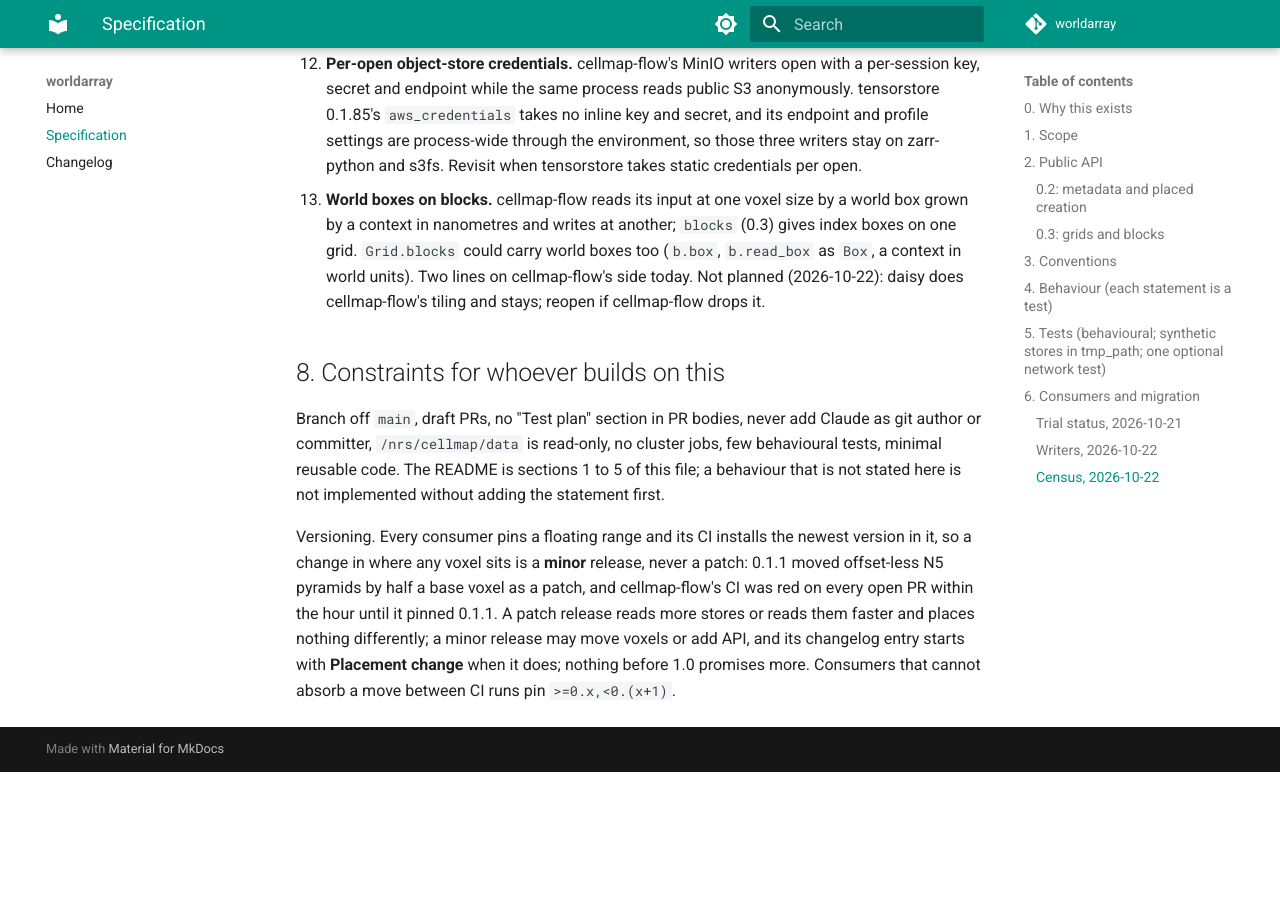
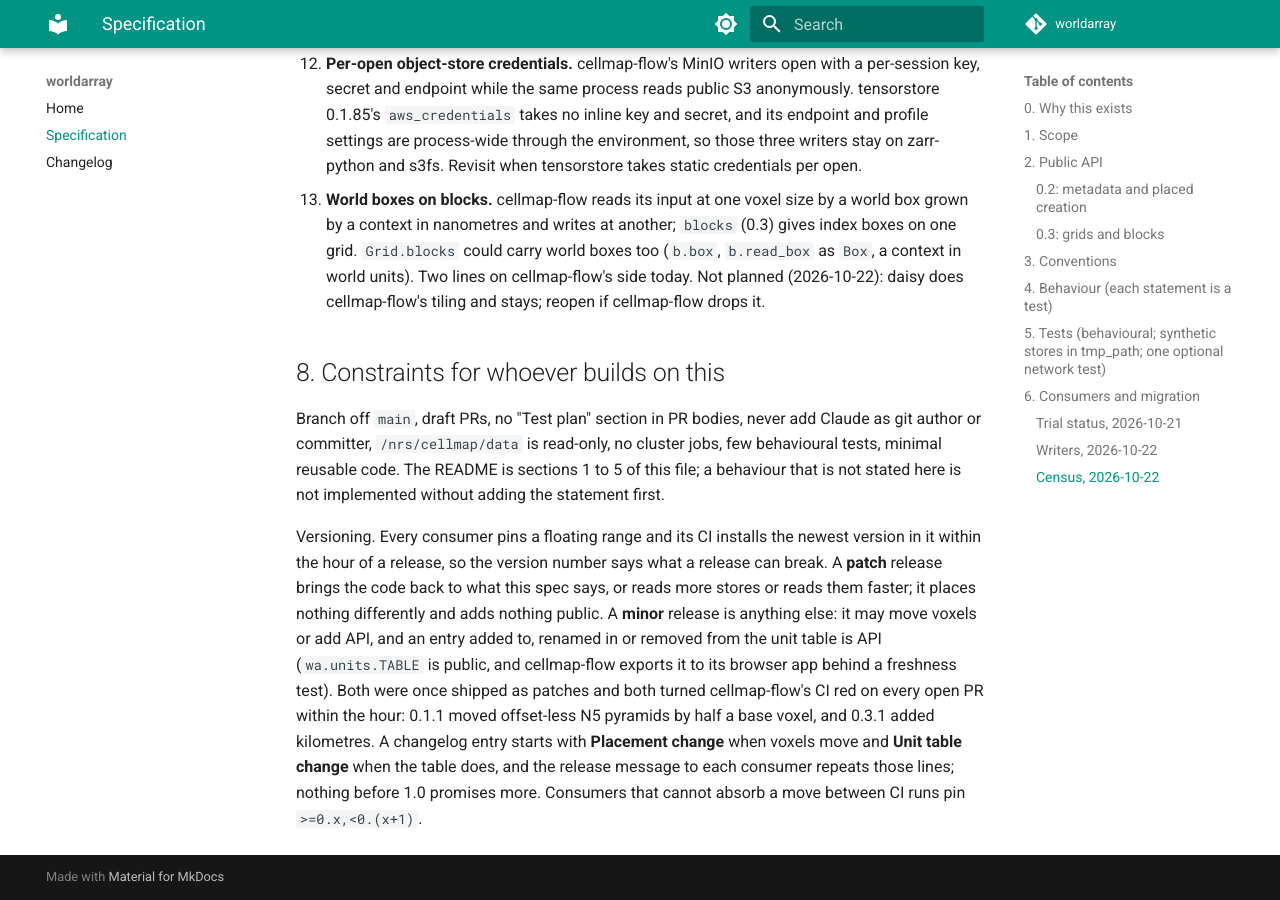
Before and after one commit to JaneliaSciComp/worldarray, an MkDocs documentation site: the page built from docs/spec.md, in a window 1280 px wide and 900 px high, scrolled down 30224 px. Built offline with MkDocs 1.6.1 and Material for MkDocs 9.7.7, drawn with Linux system fonts in a browser that asks for light colours; comment, search, counter and statistics services are not loaded; before the commit the page ends 30996 px from its top, so only the background shows below that.

Commit message:
A unit table change is a minor release
Spec section 8 now says what a patch may do (bring the code back to the spec, read more
or faster, place nothing differently, add nothing public) and that a unit table entry is
API. The changelog marks such entries Unit table change, as it marks Placement change, and
the 0.3.1 kilometres entry is marked after the fact: it broke cellmap-flow's CI as a patch.

Claude-Session: https://claude.ai/code/session_0141wgF8mkGbjGfBFKfKhp64

```diff
--- a/docs/spec.md
+++ b/docs/spec.md
@@ -1084,10 +1084,14 @@ tests, minimal reusable code. The README is sections 1 to 5 of this file; a beha
 is not stated here is not implemented without adding the statement first.
 
 Versioning. Every consumer pins a floating range and its CI installs the newest version in
-it, so a change in where any voxel sits is a **minor** release, never a patch: 0.1.1 moved
-offset-less N5 pyramids by half a base voxel as a patch, and cellmap-flow's CI was red on
-every open PR within the hour until it pinned 0.1.1. A patch release reads more stores or
-reads them faster and places nothing differently; a minor release may move voxels or add
-API, and its changelog entry starts with **Placement change** when it does; nothing before
-1.0 promises more. Consumers that cannot absorb a move between CI runs pin
-`>=0.x,<0.(x+1)`.
+it within the hour of a release, so the version number says what a release can break. A
+**patch** release brings the code back to what this spec says, or reads more stores or
+reads them faster; it places nothing differently and adds nothing public. A **minor**
+release is anything else: it may move voxels or add API, and an entry added to, renamed in
+or removed from the unit table is API (`wa.units.TABLE` is public, and cellmap-flow exports
+it to its browser app behind a freshness test). Both were once shipped as patches and both
+turned cellmap-flow's CI red on every open PR within the hour: 0.1.1 moved offset-less N5
+pyramids by half a base voxel, and 0.3.1 added kilometres. A changelog entry starts with
+**Placement change** when voxels move and **Unit table change** when the table does, and the
+release message to each consumer repeats those lines; nothing before 1.0 promises more.
+Consumers that cannot absorb a move between CI runs pin `>=0.x,<0.(x+1)`.
```
Also changed, not shown: CHANGELOG.md (+4 -2 lines).
